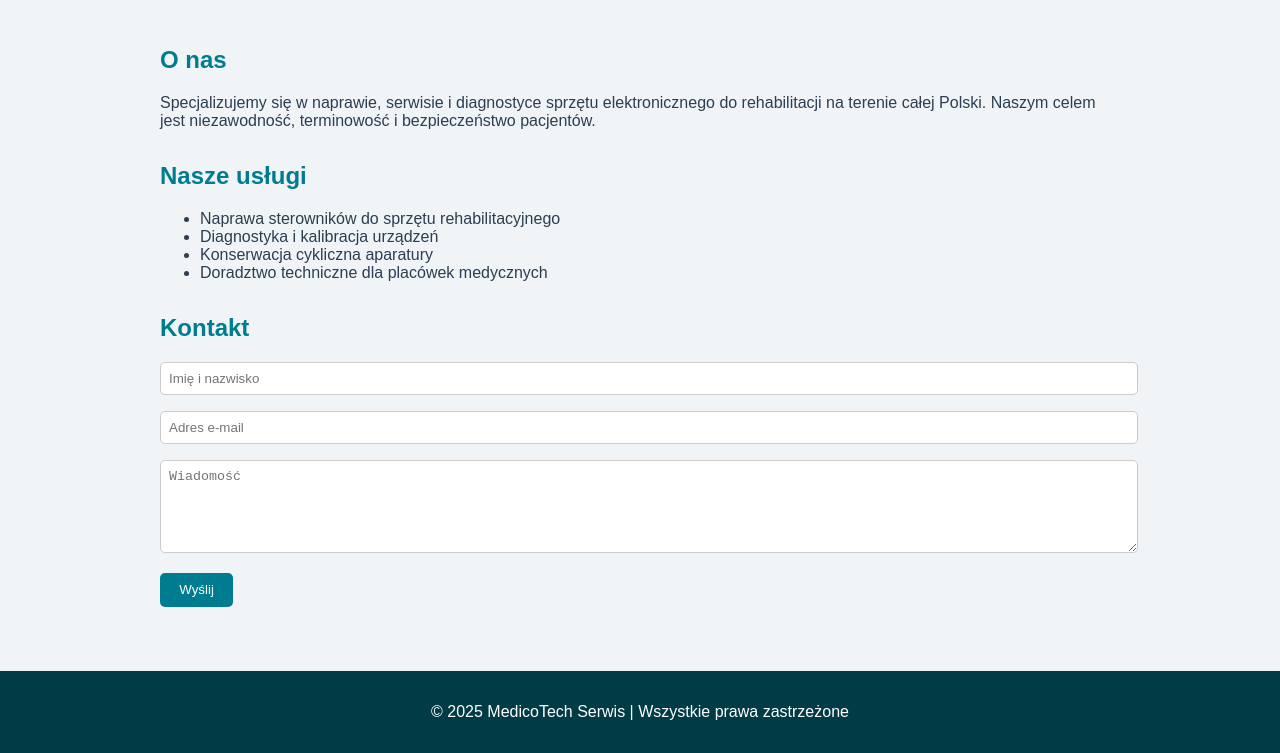
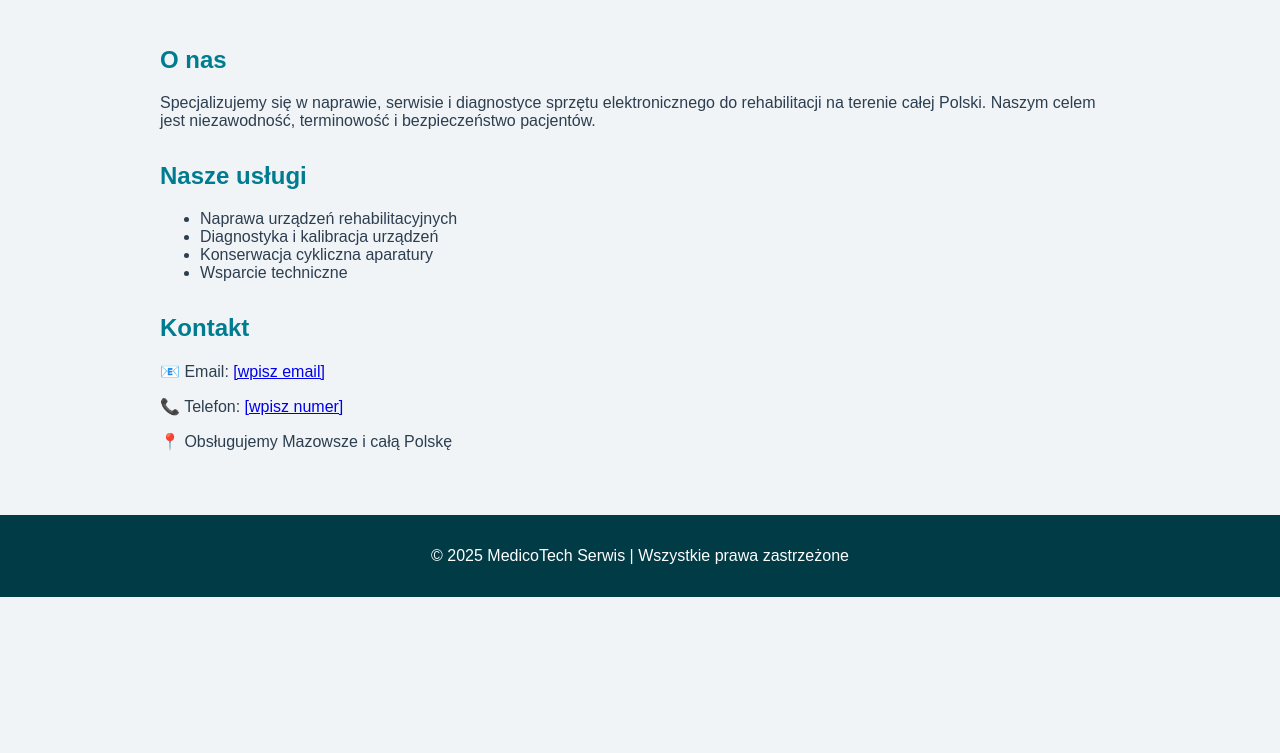
Before and after one commit to medicotechserwis/medicotechservice, a plain HTML site: page index.html in a window 1280 px wide. Shown: the part 98-851 px from the top of the page. After the commit the page ends 800 px from the top, so only its background shows below. Drawn offline with Linux system fonts and the light colour scheme.

Commit message:
Add files via upload

```diff
--- a/index.html
+++ b/index.html
@@ -45,21 +45,6 @@
       text-align: center;
       padding: 1rem;
     }
-    .contact-form input, .contact-form textarea {
-      width: 100%;
-      padding: 0.5rem;
-      margin-bottom: 1rem;
-      border: 1px solid #ccc;
-      border-radius: 5px;
-    }
-    .contact-form button {
-      background-color: #007c91;
-      color: white;
-      padding: 0.6rem 1.2rem;
-      border: none;
-      border-radius: 5px;
-      cursor: pointer;
-    }
   </style>
 </head>
 <body>
@@ -77,21 +62,18 @@
     <section>
       <h2>Nasze usługi</h2>
       <ul>
-        <li>Naprawa sterowników do sprzętu rehabilitacyjnego</li>
+        <li>Naprawa urządzeń rehabilitacyjnych</li>
         <li>Diagnostyka i kalibracja urządzeń</li>
         <li>Konserwacja cykliczna aparatury</li>
-        <li>Doradztwo techniczne dla placówek medycznych</li>
+        <li>Wsparcie techniczne</li>
       </ul>
     </section>
 
     <section>
       <h2>Kontakt</h2>
-      <form class="contact-form">
-        <input type="text" placeholder="Imię i nazwisko" required>
-        <input type="email" placeholder="Adres e-mail" required>
-        <textarea placeholder="Wiadomość" rows="5" required></textarea>
-        <button type="submit">Wyślij</button>
-      </form>
+      <p>📧 Email: <a href="mailto:">[wpisz email]</a></p>
+      <p>📞 Telefon: <a href="tel:">[wpisz numer]</a></p>
+      <p>📍 Obsługujemy Mazowsze i całą Polskę</p>
     </section>
   </main>
 
```
